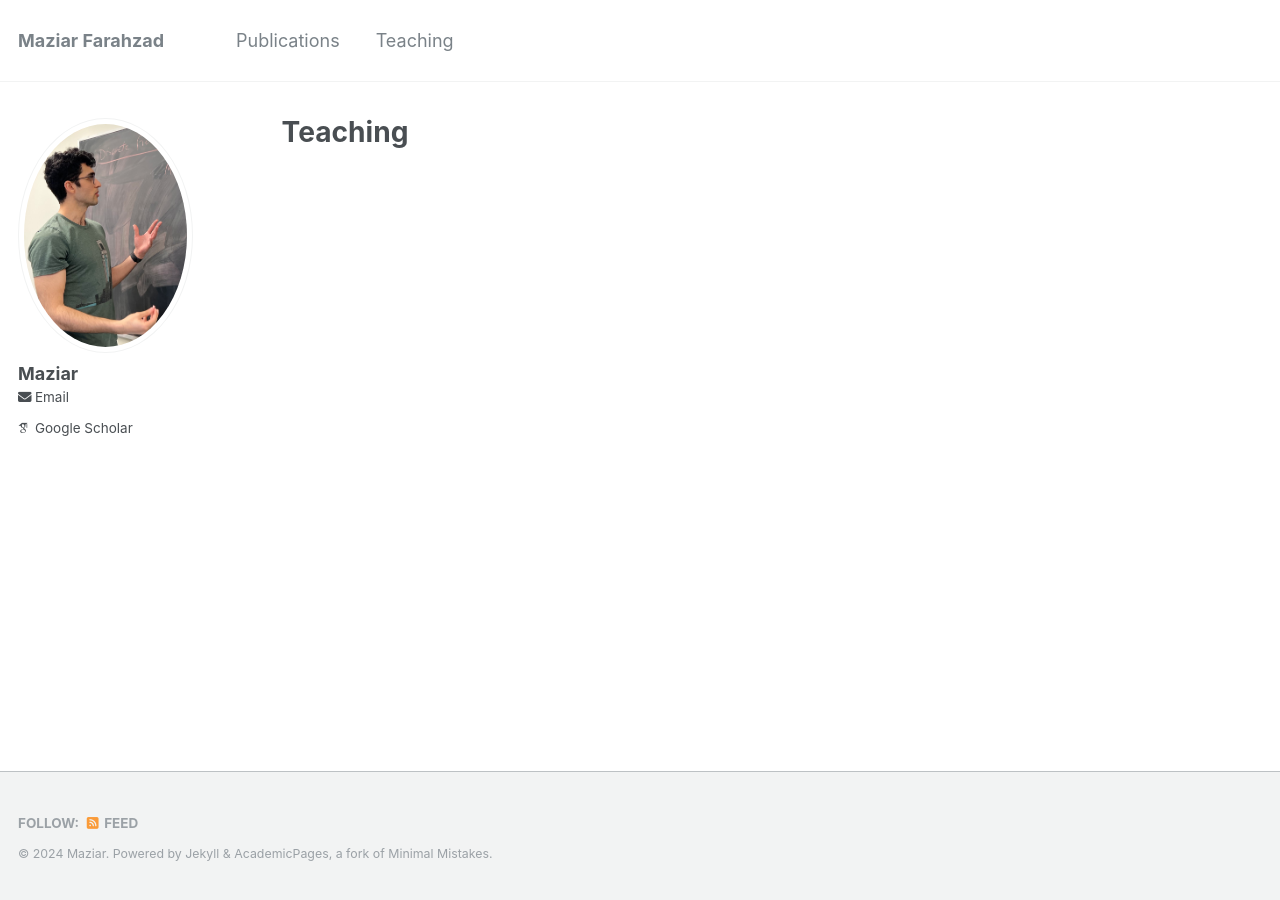
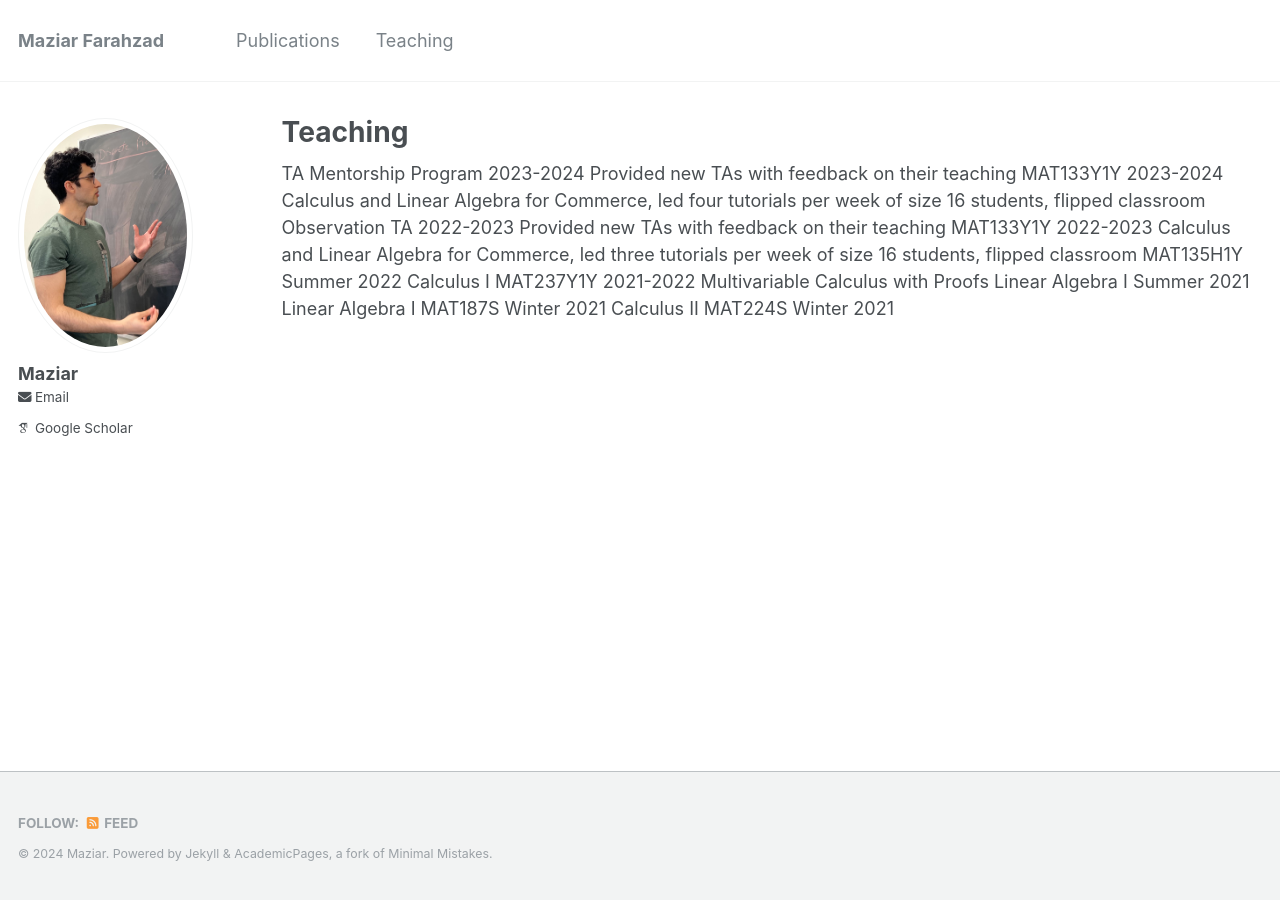
Before and after one commit to maziarf/maziar.github.io, a Jekyll site: the page built from _pages/teaching.html, in a window 1280 px wide. Built offline with Jekyll 4.4.1, drawn with Linux system fonts in a browser that asks for light colours; some web fonts are replaced.

Commit message:
Update teaching.html

```diff
--- a/_pages/teaching.html
+++ b/_pages/teaching.html
@@ -10,3 +10,22 @@ author_profile: true
 {% for post in site.teaching reversed %}
   {% include archive-single.html %}
 {% endfor %}
+
+
+TA Mentorship Program 2023-2024
+Provided new TAs with feedback on their teaching
+MAT133Y1Y 2023-2024
+Calculus and Linear Algebra for Commerce, led four tutorials per week of size 16 students, flipped classroom
+Observation TA 2022-2023
+Provided new TAs with feedback on their teaching
+MAT133Y1Y 2022-2023
+Calculus and Linear Algebra for Commerce, led three tutorials per week of size 16 students, flipped classroom
+MAT135H1Y Summer 2022
+Calculus I
+MAT237Y1Y 2021-2022
+Multivariable Calculus with Proofs
+Linear Algebra I Summer 2021
+Linear Algebra I
+MAT187S Winter 2021
+Calculus II
+MAT224S Winter 2021
```
